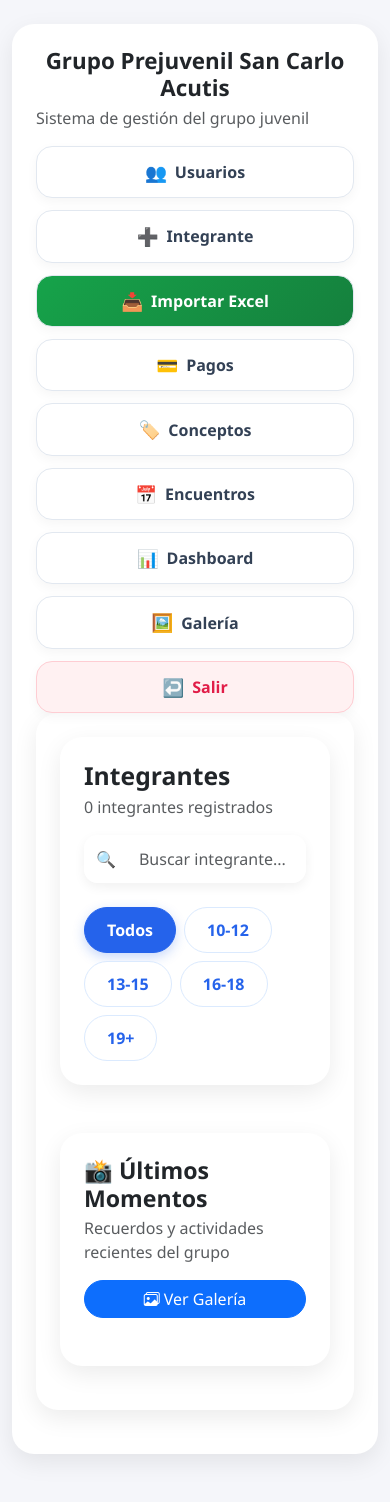
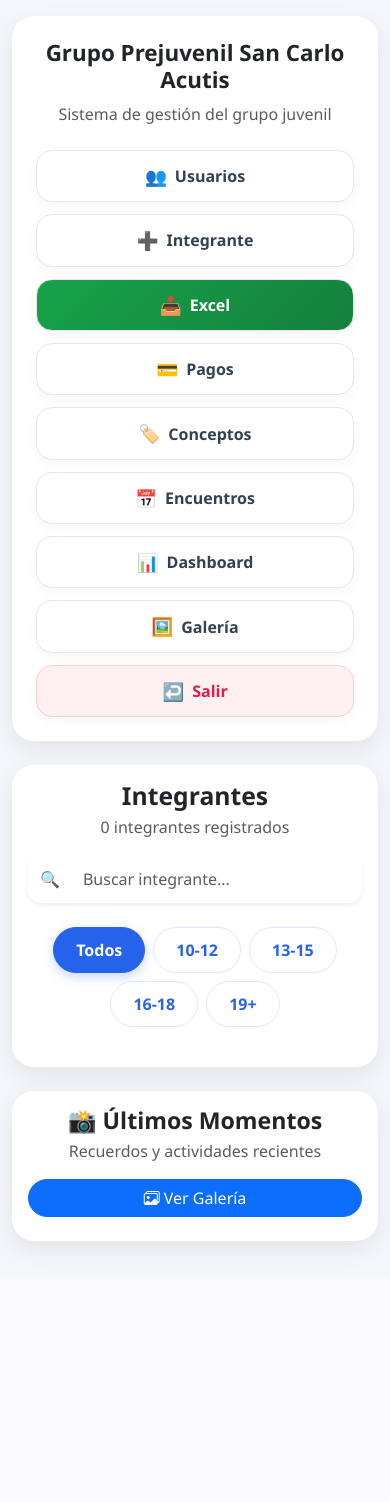
Before and after one commit to camiloacuma1899/prejuvenil-app, a Flask app: page / in a window 390 px wide. After the commit the page ends 1251 px from the top, so only its background shows below. Run offline with Flask 3, Linux system fonts and the light colour scheme; a user stored in the database is signed in; data that the repository does not hold is empty.

Commit message:
responsive mobile premium

```diff
--- a/app/templates/index.html
+++ b/app/templates/index.html
@@ -3,7 +3,6 @@
 <html lang="es">
 
 <head>
-
 
 <meta charset="UTF-8">
 
@@ -28,25 +27,25 @@
 <link rel="stylesheet"
       href="{{ url_for('static', filename='css/style.css') }}">
 
-
 </head>
 
 <body>
 
-<div class="container-fluid p-4">
+<div class="container-fluid py-3 px-2 px-md-4">
 
-
+<!-- ===================================== -->
 <!-- CABECERA -->
+<!-- ===================================== -->
 
 <div class="card-modern p-4 mb-4">
 
-    <div class="d-flex flex-column flex-lg-row justify-content-between align-items-lg-center gap-3">
+    <div class="d-flex flex-column flex-xl-row justify-content-between align-items-xl-center gap-4">
 
         <!-- TITULO -->
 
-        <div>
+        <div class="text-center text-xl-start">
 
-            <h1 class="page-title mb-1">
+            <h1 class="page-title mb-2">
 
                 Grupo Prejuvenil San Carlo Acutis
 
@@ -60,20 +59,16 @@
 
         </div>
 
-        <!-- BOTONES -->
+        <!-- MENU -->
 
-        <div class="top-menu">
+        <div class="top-menu w-100">
 
             {% if current_user.rol == 'coordinador' %}
 
             <a href="{{ url_for('main.usuarios') }}"
                class="menu-btn">
 
-        <span class="menu-icon">
-
-            👥
-
-        </span>
+                <span class="menu-icon">👥</span>
 
                 Usuarios
 
@@ -82,14 +77,7 @@
             <a href="{{ url_for('main.nuevo_integrante') }}"
                class="menu-btn">
 
-        <span class="menu-icon">
-
-            ➕
-
-        </span>
-
-
-
+                <span class="menu-icon">➕</span>
 
                 Integrante
 
@@ -98,24 +86,16 @@
             <a href="{{ url_for('main.importar_excel') }}"
                class="menu-btn excel-btn">
 
-    <span class="menu-icon">
+                <span class="menu-icon">📥</span>
 
-        📥
-
-    </span>
-
-    Importar Excel
+                Excel
 
             </a>
 
             <a href="{{ url_for('main.lista_pagos') }}"
                class="menu-btn">
 
-        <span class="menu-icon">
-
-            💳
-
-        </span>
+                <span class="menu-icon">💳</span>
 
                 Pagos
 
@@ -124,11 +104,7 @@
             <a href="{{ url_for('main.conceptos') }}"
                class="menu-btn">
 
-        <span class="menu-icon">
-
-            🏷️
-
-        </span>
+                <span class="menu-icon">🏷️</span>
 
                 Conceptos
 
@@ -139,11 +115,7 @@
             <a href="{{ url_for('main.encuentros') }}"
                class="menu-btn">
 
-        <span class="menu-icon">
-
-            📅
-
-        </span>
+                <span class="menu-icon">📅</span>
 
                 Encuentros
 
@@ -152,11 +124,7 @@
             <a href="{{ url_for('main.dashboard') }}"
                class="menu-btn">
 
-        <span class="menu-icon">
-
-            📊
-
-        </span>
+                <span class="menu-icon">📊</span>
 
                 Dashboard
 
@@ -165,11 +133,7 @@
             <a href="{{ url_for('main.galeria') }}"
                class="menu-btn">
 
-        <span class="menu-icon">
-
-            🖼️
-
-        </span>
+                <span class="menu-icon">🖼️</span>
 
                 Galería
 
@@ -178,11 +142,7 @@
             <a href="{{ url_for('main.logout') }}"
                class="menu-btn logout-btn">
 
-        <span class="menu-icon">
-
-            ↩️
-
-        </span>
+                <span class="menu-icon">↩️</span>
 
                 Salir
 
@@ -192,19 +152,19 @@
 
     </div>
 
-<!-- CONTENIDO PRINCIPAL -->
+</div>
 
-<div class="card-modern p-4">
+<!-- ===================================== -->
+<!-- INTEGRANTES -->
+<!-- ===================================== -->
 
-    <div class="card-modern p-4 mb-4">
+<div class="card-modern p-3 p-md-4 mb-4">
 
-    <!-- FILA SUPERIOR -->
+    <!-- TOP -->
 
-    <div class="d-flex flex-column flex-lg-row justify-content-between align-items-lg-center gap-3">
+    <div class="d-flex flex-column flex-lg-row justify-content-between align-items-lg-center gap-3 mb-4">
 
-        <!-- TITULO -->
-
-        <div>
+        <div class="text-center text-lg-start">
 
             <h2 class="fw-bold mb-1">
 
@@ -223,9 +183,10 @@
 
         <!-- BUSCADOR -->
 
-        <div style="max-width:320px;width:100%;">
+        <div class="w-100"
+             style="max-width:350px;">
 
-            <div class="input-group">
+            <div class="input-group shadow-sm">
 
                 <span class="input-group-text bg-white border-end-0">
 
@@ -248,7 +209,7 @@
 
     <!-- FILTROS -->
 
-    <div class="d-flex gap-2 flex-wrap mt-4">
+    <div class="d-flex flex-wrap gap-2 justify-content-center justify-content-lg-start mb-4">
 
         <button
             class="btn filtro-btn filtro-activo"
@@ -292,13 +253,7 @@
 
     </div>
 
-</div>
-
-        <div class="input-group shadow-sm mb-3">
-
-
-
-
+    <!-- LISTA -->
 
     <div class="integrantes-grid"
          id="tablaIntegrantes">
@@ -308,9 +263,9 @@
         <div class="integrante-card-modern fila-integrante"
              data-edad="{{ integrante.edad_calculada }}">
 
-        <!-- TOP -->
+            <!-- IZQUIERDA -->
 
-        <div class="integrante-top">
+            <div class="d-flex align-items-center gap-3 flex-grow-1 w-100">
 
                 <!-- FOTO -->
 
@@ -337,24 +292,19 @@
 
                 <div class="flex-grow-1">
 
-                <h4 class="integrante-name">
+                    <h4 class="integrante-name mb-1">
 
                         {{ integrante.nombre }}
 
                     </h4>
 
-                <div class="integrante-subinfo">
+                    <div class="integrante-subinfo mb-2">
 
                         Integrante activo
-                </div>
 
                     </div>
 
-        </div>
-
-        <!-- BADGES -->
-
-        <div class="integrante-badges">
+                    <div class="d-flex flex-wrap gap-2">
 
                         <span class="integrante-age">
 
@@ -364,9 +314,13 @@
 
                     </div>
 
+                </div>
+
+            </div>
+
             <!-- DATOS -->
 
-        <div class="integrante-data">
+            <div class="integrante-data-mobile">
 
                 <div class="integrante-data-item">
 
@@ -386,8 +340,6 @@
 
             <div class="integrante-actions">
 
-            <!-- VER -->
-
                 <a href="{{ url_for('main.ver_integrante', id=integrante.id) }}"
                    class="action-circle blue">
 
@@ -397,16 +349,12 @@
 
                 {% if current_user.rol == 'coordinador' %}
 
-            <!-- EDITAR -->
-
                 <a href="{{ url_for('main.editar_integrante', id=integrante.id) }}"
                    class="action-circle yellow">
 
                     ✏️
 
                 </a>
-
-            <!-- ELIMINAR -->
 
                 <a href="{{ url_for('main.eliminar_integrante', id=integrante.id) }}"
                    class="action-circle red"
@@ -428,13 +376,15 @@
 
 </div>
 
-<!-- ULTIMOS MOMENTOS -->
+<!-- ===================================== -->
+<!-- GALERIA -->
+<!-- ===================================== -->
 
-<div class="card-modern p-4 mt-4">
+<div class="card-modern p-3 p-md-4">
 
     <div class="d-flex flex-column flex-lg-row justify-content-between align-items-lg-center gap-3 mb-4">
 
-    <div>
+        <div class="text-center text-lg-start">
 
             <h3 class="fw-bold mb-1">
 
@@ -444,7 +394,7 @@
 
             <p class="text-muted mb-0">
 
-            Recuerdos y actividades recientes del grupo
+                Recuerdos y actividades recientes
 
             </p>
 
@@ -461,11 +411,12 @@
 
     </div>
 
-    <div class="row">
+    <div class="row g-3">
 
         {% for foto in fotos_recientes %}
 
-        <div class="col-xl-2 col-lg-3 col-md-4 col-6 mb-4">
+        <div class="col-6 col-md-4 col-lg-3 col-xl-2">
+
             <a href="{{ url_for('main.ver_foto', id=foto.id) }}">
 
                 <img src="{{ url_for('static', filename='galeria/' + foto.archivo) }}"
@@ -481,8 +432,11 @@
 
 </div>
 
+</div>
 
-</div>
+<!-- ===================================== -->
+<!-- SCRIPT -->
+<!-- ===================================== -->
 
 <script>
 
@@ -576,7 +530,8 @@ function actualizarTabla(){
             coincideEdad
         ){
 
-            fila.style.display = '';
+            fila.style.display =
+            'flex';
 
             visibles++;
 
@@ -611,8 +566,6 @@ filtros.forEach(btn => {
             filtroActual =
             this.dataset.rango;
 
-            // LIMPIAR ACTIVOS
-
             filtros.forEach(b => {
 
                 b.classList.remove(
@@ -620,8 +573,6 @@ filtros.forEach(btn => {
                 )
 
             })
-
-            // ACTIVAR ACTUAL
 
             this.classList.add(
                 'filtro-activo'
```
Lines whose indentation alone changed are shown as unchanged.
